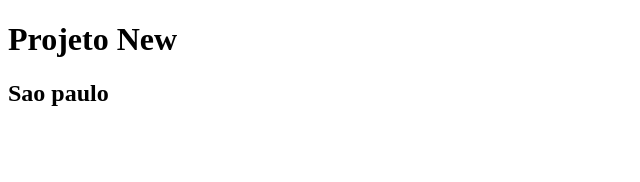
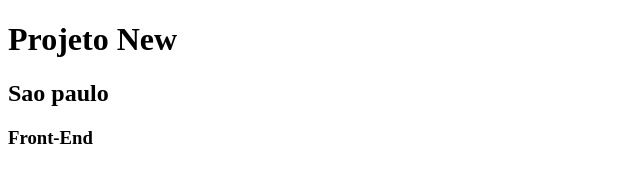
Before and after one commit to Kaio0312/sesi01, a plain HTML site: page index.html in a window 1280 px wide. Shown: the whole page, without its empty margins (0-640 px from the left). Drawn offline with Linux system fonts and the light colour scheme.

Commit message:
adicionando h3 no projeto

```diff
--- a/index.html
+++ b/index.html
@@ -8,5 +8,6 @@
 <body>
     <h1>Projeto New</h1>
     <h2>Sao paulo</h2>
+    <h3>Front-End</h3>
 </body>
 </html>
```
